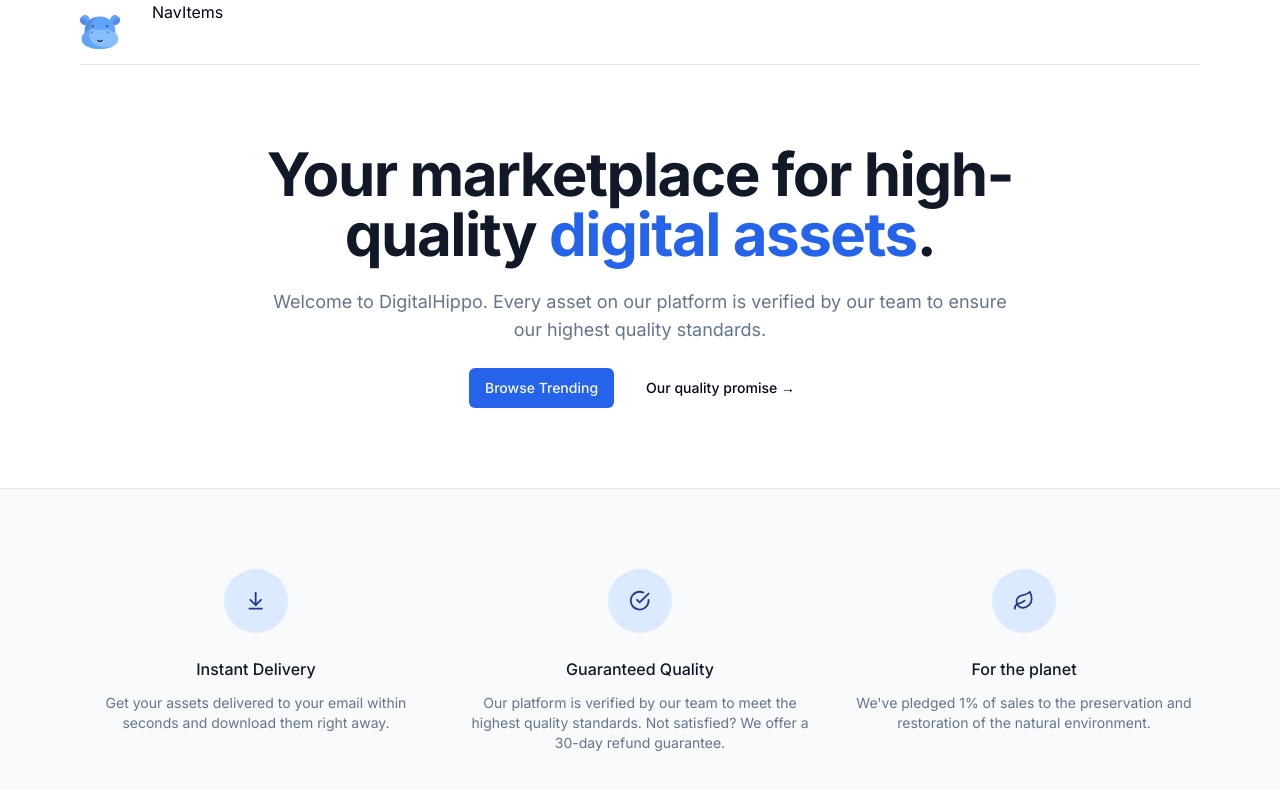
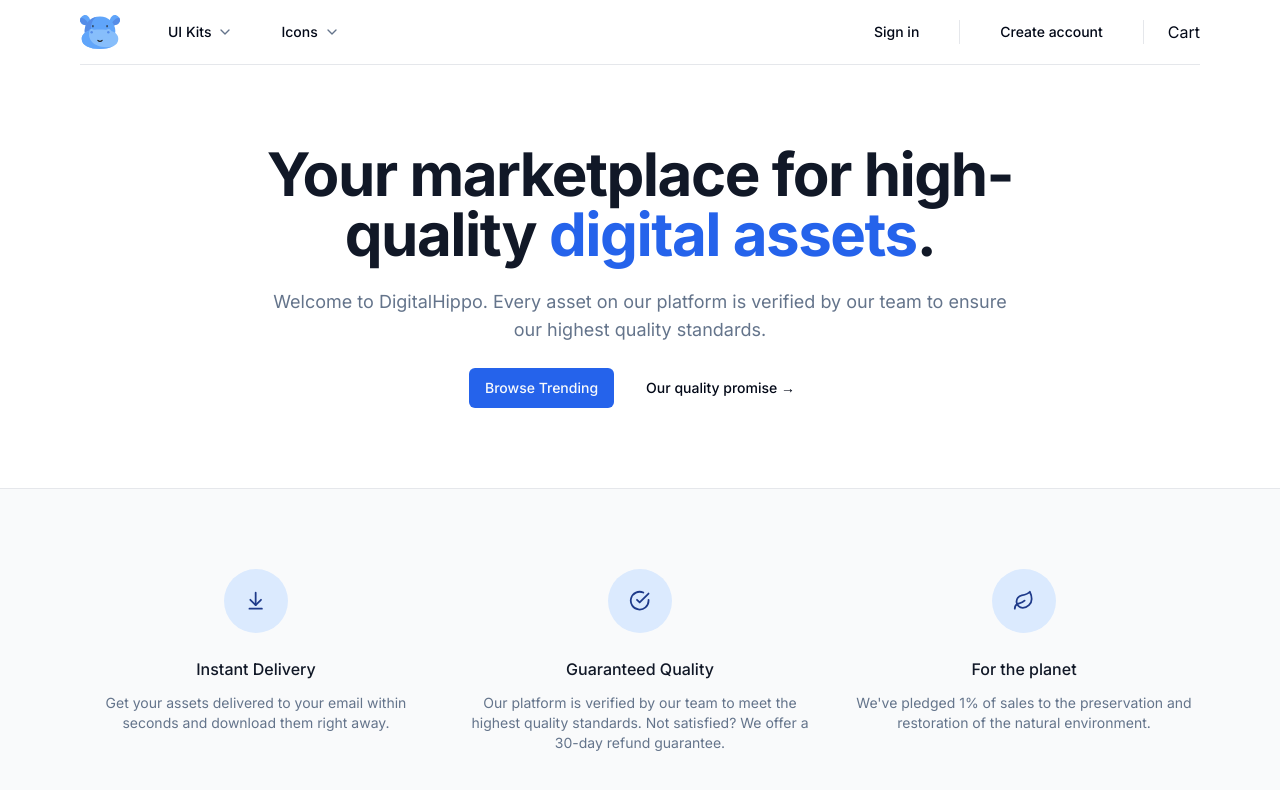
Before and after one commit to Bob-UA/marketplace, a Next.js app: page / in a window 1280 px wide. Shown: the top 790 px of the page. Built offline with nearby package versions, Linux system fonts and the light colour scheme.

Commit message:
added navigation elements with dropdown menu

```diff
--- /dev/null
+++ b/src/components/Cart.tsx
@@ -0,0 +1,9 @@
+import React from 'react'
+
+const Cart = () => {
+  return (
+    <div>Cart</div>
+  )
+}
+
+export default Cart
--- /dev/null
+++ b/src/components/NavItem.tsx
@@ -0,0 +1,60 @@
+"use client"
+
+import { ChevronDown } from 'lucide-react'
+import { Button } from './ui/button'
+import { PRODUCT_CATEGORIES } from '@/config'
+import { cn } from '@/lib/utils'
+import Image from 'next/image'
+import Link from 'next/link'
+
+type Category = typeof PRODUCT_CATEGORIES[number]
+
+interface NavItemProps {
+    category: Category
+    handleOpen: () => void
+    isOpen: boolean
+    isAnyOpen: boolean
+}
+
+const NavItem = ({ category, handleOpen, isOpen, isAnyOpen }: NavItemProps) => {
+  return (
+    <div className="flex">
+      <div className="relative flex items-center">
+        <Button
+          className="gap-1.5"
+          onClick={handleOpen}
+          variant={isOpen ? "secondary" : "ghost"}
+        >
+          {category.label}
+          <ChevronDown
+            className={cn("h-4 w-4 transition-all text-muted-foreground", {'-rotate-180': isOpen,})}
+          />
+        </Button>
+      </div>
+      {isOpen ? (<div className={cn("absolute inset-x-0 top-full text-sm text-muted-foreground", {
+        'animate-in fade-in-10 slide-in-from-top-5':!isAnyOpen,
+      })}>
+        <div className='absolute inset-0 top-1/2 bg-white shadow' aria-hidden='true' />
+        <div className='relative bg-white'>
+          <div className='mx-auto max-w-7xl px-8'>
+            <div className='grid grid-cols-4 gap-x-8 gap-y-10 py-16'>
+              <div className='col-span-4 col-start-1 grid grid-cols-3 gap-x-8'>
+                {category.featured.map((item) => (
+                  <div key={item.name} className='group relative text-base sm:text-sm'>
+                    <div className='relative aspect-video overflow-hidden rounded-lg bg-gray-100 group-hover:opacity-75'>
+                      <Image src={item.imageSrc} alt='product category image' fill className='object-cover object-center'/>
+                    </div>
+                    <Link href={item.href} className='mt-6 block font-medium text-gray-900'>{item.name}</Link>
+                    <p className='mt-1' aria-hidden='true'>Shop now</p>
+                 </div>
+                ))}
+              </div>
+            </div>
+          </div>
+        </div>
+      </div>): null}
+    </div>
+  )
+}
+
+export default NavItem
--- a/src/components/NavItems.tsx
+++ b/src/components/NavItems.tsx
@@ -1,11 +1,50 @@
 "use client"
 
-import { useState } from "react"
+import { PRODUCT_CATEGORIES } from "@/config"
+import { useEffect, useRef, useState } from "react"
+import NavItem from "./NavItem"
+import { useOnClickOutside } from "@/hooks/use-on-click-outside"
 
 const NavItems = () => {
-    const [activeIndex, setActiveIndex] = useState<null | number>(null)
+  const [activeIndex, setActiveIndex] = useState<null | number>(null)
+
+  useEffect(() => {
+    const handler = (e: KeyboardEvent) => {
+      if (e.key === "Escape") {
+        setActiveIndex(null)
+      }
+    }
+
+    document.addEventListener("keydown", handler)
+
+    return () => {
+      document.removeEventListener("keydown", handler)
+    }
+  },[])
+
+  const isAnyOpen = activeIndex !== null
+
+  const navRef = useRef<HTMLDivElement | null>(null)
+
+  useOnClickOutside(navRef, () => setActiveIndex(null))
+
   return (
-    <div className="flex gap-4 h-full">NavItems</div>
+    <div className="flex gap-4 h-full" ref={navRef}>
+      {PRODUCT_CATEGORIES.map((category, i) => {
+        const handleOpen = () => {
+          if (activeIndex === i) {
+            setActiveIndex(null)
+          } else {
+            setActiveIndex(i)
+          }
+        }
+        const isOpen = i === activeIndex
+
+        return (
+          <NavItem category={category} handleOpen={handleOpen} isAnyOpen={isAnyOpen} isOpen={isOpen} key={category.value}/>
+        )
+      })}
+    </div>
   )
 }
 
--- a/src/components/Navbar.tsx
+++ b/src/components/Navbar.tsx
@@ -3,8 +3,13 @@
 import Link from 'next/link'
 import { Icons } from './Icons'
 import NavItems from './NavItems'
+import { buttonVariants } from './ui/button'
+import Cart from './Cart'
 
 const Navbar = () => {
+
+    const user = null
+
   return (
       <div className='bg-white sticky z-50 top-0 inset-x-0 h-16'>
           <header className='relative bg-white'>
@@ -20,6 +25,25 @@
                           <div className='hidden z-50 lg:ml-8 lg:block lg:self-stretch'>
                               <NavItems/>
                           </div>
+                          <div className='ml-auto flex items-center'>
+                              <div className='hidden lg:flex lg:flex-1 lg:items-center lg:justify-end lg:space-x-6'>
+                                  {user ? null : (<Link href="/sign-in" className={buttonVariants({ variant: 'ghost' })}>Sign in</Link>)}
+
+                                  {user ? null : (
+                                      <span className='h-6 w-px bg-gray-200' aria-hidden='true'/>
+                                  )}
+
+                                  {user ? <p></p> : <Link href='/sign-up' className={buttonVariants({ variant: "ghost" })}>Create account</Link>}
+
+                                  {user ? <span className='h-6 w-px bg-gray-200' aria-hidden='true' /> : null}
+                                  {user ? null : <div className='flex lg:ml-6'>
+                                      <span className='h-6 w-px bg-gray-200' aria-hidden='true' />
+                                  </div>}
+                                  <div className='ml-4 flow-root lg:ml-6'>
+                                      <Cart/>
+                                  </div>
+                              </div>
+                          </div>
                       </div>
                   </div>
               </MaxWidthWrapper>
--- a/src/config/index.ts
+++ b/src/config/index.ts
@@ -21,23 +21,23 @@
     ],
   },
   {
-    label: "UI Kits",
-    value: "ui_kits" as const,
+    label: "Icons",
+    value: "icons" as const,
     featured: [
       {
-        name: "Editor picks",
+        name: "Favorite Icons Picks",
         href: "#",
-        imageSrc: "/nav/ui-kits/mixed.jpg",
+        imageSrc: "/nav/icons/picks.jpg",
       },
       {
         name: "New Arrivals",
         href: "#",
-        imageSrc: "/nav/ui-kits/blue.jpg",
+        imageSrc: "/nav/icons/new.jpg",
       },
       {
-        name: "Bestsellers",
+        name: "Bestselling Icons",
         href: "#",
-        imageSrc: "/nav/ui-kits/purple.jpg",
+        imageSrc: "/nav/icons/bestsellers.jpg",
       },
     ],
   },
--- /dev/null
+++ b/src/hooks/use-on-click-outside.ts
@@ -0,0 +1,27 @@
+import { RefObject, useEffect } from "react";
+
+type Event = MouseEvent | TouchEvent;
+
+export const useOnClickOutside = <T extends HTMLElement = HTMLElement>(
+  ref: RefObject<T>,
+  handler: (event: Event) => void
+) => {
+  useEffect(() => {
+    const listener = (event: Event) => {
+      const el = ref?.current;
+      if (!el || el.contains((event?.target as Node) || null)) {
+        return;
+      }
+
+      handler(event); // Call the handler only if the click is outside of the element passed.
+    };
+
+    document.addEventListener("mousedown", listener);
+    document.addEventListener("touchstart", listener);
+
+    return () => {
+      document.removeEventListener("mousedown", listener);
+      document.removeEventListener("touchstart", listener);
+    };
+  }, [ref, handler]); // Reload only if ref or handler changes
+};
```
